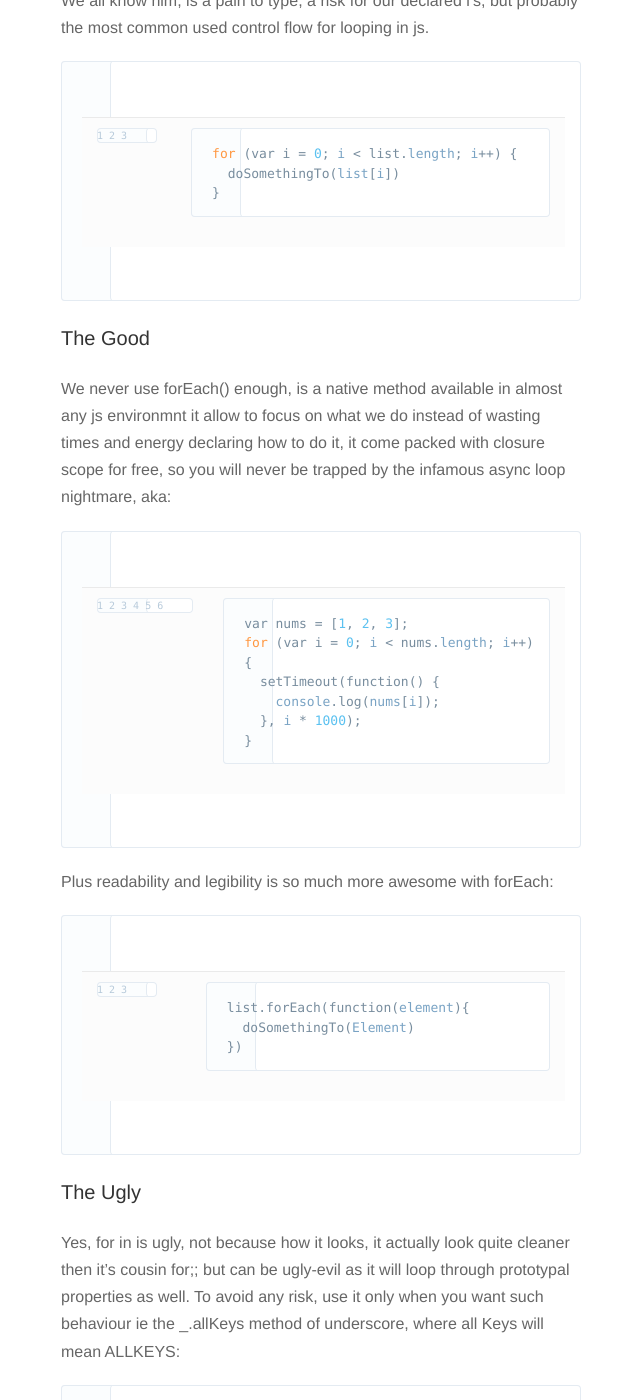
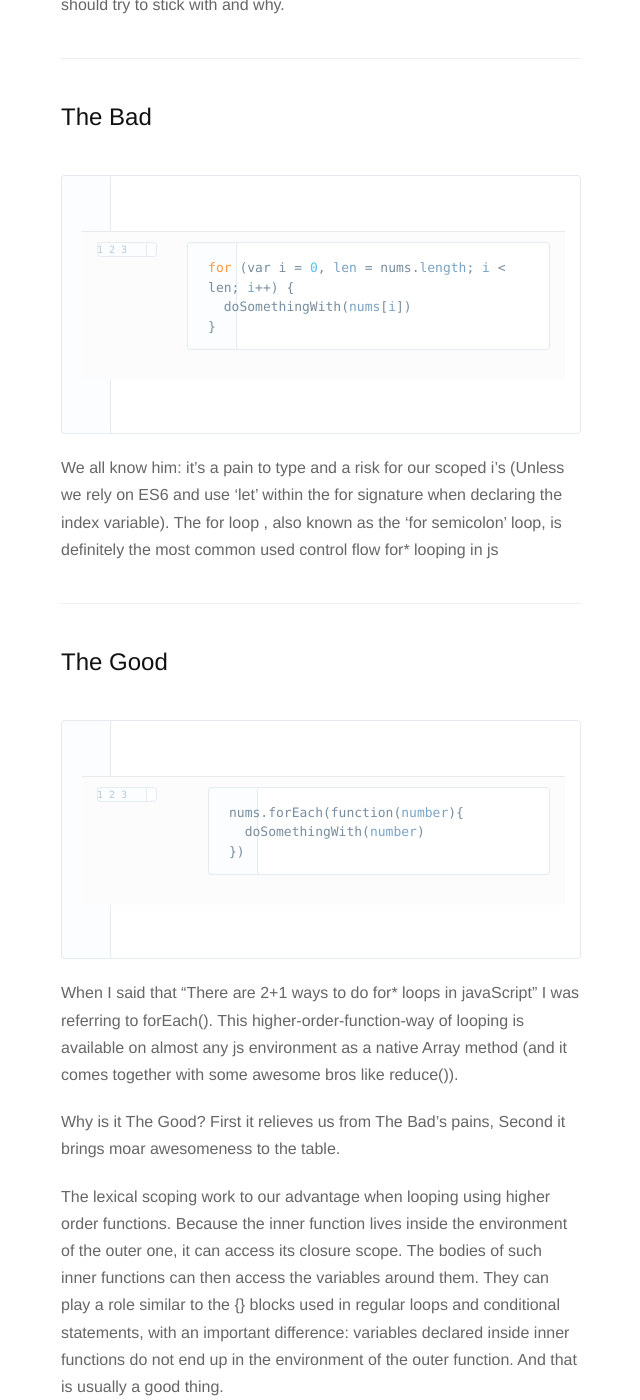
Before and after one commit to nickbalestra/nickbalestra.github.io, a Jekyll site: the page built from _posts/2015-08-08-for-loops-the-bad-the-good-the-ugly.markdown, in a window 1280 px wide and 1400 px high, scrolled down 665 px. Shown: the whole window, without its empty margins (319-959 px from the left). Built offline with Jekyll 4.4.1, drawn with Linux system fonts in a browser that asks for light colours; nearby versions of some CDN libraries; Markdown is read by kramdown in place of the engine named in the settings; some of the changed text lies outside the part shown.

Commit message:
for loops article cleanup

```diff
--- a/_posts/2015-08-08-for-loops-the-bad-the-good-the-ugly.markdown
+++ b/_posts/2015-08-08-for-loops-the-bad-the-good-the-ugly.markdown
@@ -1,52 +1,83 @@
 ---
-title: For Loops in js
+title: "For* Loops: The Bad, The Good And The Ugly"
 date: 2015-08-08
-description:  The Bad, The Good and The Ugly
+description:  "Javascript's control flow for* statements"
 ---
 
-##A loop is a sequence of statements which is specified once but which may be carried out several times in succession. The code "inside" the loop is obeyed a specified number of times, or once for each of a collection of items, or until some condition is met, or indefinitely...sigh
+##A loop is a sequence of statements which is specified once but which may be carried out several times in succession. The code "inside" the loop is obeyed a specified number of times, or once for each of a collection of items, or until some condition is met, or indefinitely...meh.
 
+There are 2+1 ways to do for* loops in javaScript. While each has its pros, in the following paragraphs we'll see which one is the one we should try to stick with and why.
 * * *
 
-### The Bad
-
-We all know him, is a pain to type, a risk for our declared i's, but probably the most
-common used control flow for looping in js.
+## The Bad
 
 {% highlight javascript linenos %}
-for (var i = 0; i < list.length; i++) {
-  doSomethingTo(list[i])
+for (var i = 0, len = nums.length; i < len; i++) {
+  doSomethingWith(nums[i])
 }
 {% endhighlight %}
 
-### The Good
+We all know him: it's a pain to type and a risk for our scoped i's (Unless we rely on ES6 and use 'let' within the for signature when declaring the index variable). The for loop , also known as the 'for semicolon' loop, is definitely the most common used control flow for* looping in js
 
-We never use forEach() enough, is a native method available in almost any js environmnt
-it allow to focus on what we do instead of wasting times and energy declaring how to do it,
-it come packed with closure scope for free, so you will never be trapped by the infamous async loop nightmare, aka:
+***
+
+## The Good
+
+{% highlight javascript linenos %}
+nums.forEach(function(number){
+  doSomethingWith(number)
+})
+{% endhighlight %}
+
+When I said that "There are 2+1 ways to do for* loops in javaScript" I was referring to forEach(). This higher-order-function-way of looping is available on almost any js environment as a native Array method (and it comes together with some awesome bros like reduce()).
+
+Why is it The Good? First it relieves us from The Bad's pains, Second it brings moar awesomeness to the table.
+
+The lexical scoping work to our advantage when looping using higher order functions. Because the inner function lives inside the environment of the outer one, it can access its closure scope. The bodies of such inner functions can then access the variables around them. They can play a role similar to the {} blocks used in regular loops and conditional statements, with an important difference: variables declared inside inner functions do not end up in the environment of the outer function. And that is usually a good thing.
+
+For those reasons you will never be trapped by the infamous async loop nightmare, aka:
 
 {% highlight javascript linenos %}
 var nums = [1, 2, 3];
-for (var i = 0; i < nums.length; i++) {
+
+// The Bad vs Async
+for (var i = 0, len = nums.length; i < len; i++) {
   setTimeout(function() {
     console.log(nums[i]);
   }, i * 1000);
 }
+// -> undefined logged 3 times
+
+// The Good vs Async
+nums.forEach(function(number, i){
+  setTimeout(function() {
+    console.log(number);
+  }, i * 1000);
+})
+// -> 1 2 3
 {% endhighlight %}
 
-Plus readability and legibility is so much more awesome with forEach:
+Lastly by being more expressive it represents our intent to iterate through each element of an array, allowing us to abstract over actions, not just values.This allow us to properly name such intent instead of having to rely on meaningless indexes:
 
 {% highlight javascript linenos %}
-list.forEach(function(element){
-  doSomethingTo(Element)
+nums.forEach(function(number){
+  doSomethingWith(number)
 })
 {% endhighlight %}
 
+Yay, that's good!
 
-###  The Ugly
+***
 
-Yes, for in is ugly, not because how it looks, it actually look quite cleaner then it's
-cousin for;; but can be ugly-evil as it will loop through prototypal properties as well. To avoid any risk, use it only when you want such behaviour ie the _.allKeys method of underscore, where all Keys will mean ALLKEYS:
+##  The Ugly
+
+{% highlight javascript linenos %}
+for (var number in nums) {
+  doSomethingWith(nums[number]);
+}
+{% endhighlight %}
+
+For in is ugly, not because how it looks, it actually look quite cleaner then it's counter part for semicolon, although we can easily spot all the negative aspects we just encountered earlier, like lack of expressiveness and scope pollution. For in can be ugly-evil too as it will loop through prototypal properties as well. This is ok if your intent is explicitly to loop trough the prototypal chain properties as well, but that's rarely the case. The underscore method allKeys does just that, as its name clearly communicate.
 
 {% highlight javascript linenos %}
 _.allKeys = function(object){
@@ -58,4 +89,11 @@ _.allKeys = function(object){
 }
 {% endhighlight %}
 
-You can also avoid it by relying on Object.keys(obj) or as suggest earlier, with an higher order function like each, that may also accept objects , [see my article](http://nick.balestra.ch/2015/javascript-functional-libraries/) on ramda, lodash, underscore
+Another way to avoid using The Ugly for in loop to iterate trough your objects key/value pairs is by using Object.keys(obj) to build an array of its own properties and than use that with the Bad for semicolon loop...cause bad is better then ugly.
+
+***
+##Final thoughts
+
+It's always worth knowing with who are we dealing with: the bad the good or the ugly. We should also always strive, wherever possible for the good, meaning relying on a functional library like underscore, lodash or ramda. [Read more about functional libraries](http://nick.balestra.ch/2015/javascript-functional-libraries/) and why you should care.
+
+You can also implement you own little higher order function to iterate through lists and collections if you believe that a whole library will just be an overkill dependency. If that's the case I strongly suggest you to just implement your own each() and reduce() functions, as everything else, like map() filter() etc can be implemented on top of those two extremely powerful workhorses.
```
